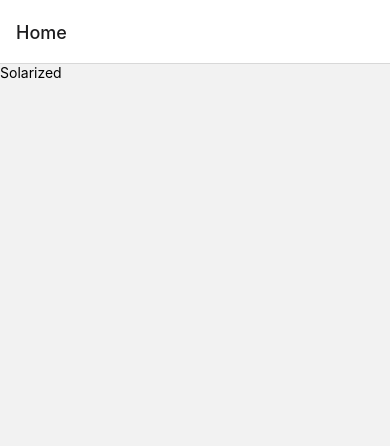
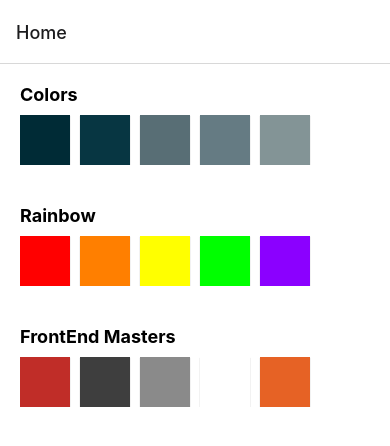
Before and after one commit to lee00286/fe-react-native-v2, a React Native app in the folder AwesomeProject/: screen /Home in a window 390 px wide. Shown: the top 446 px of the page. Built offline with nearby package versions, Linux system fonts and the light colour scheme.

Commit message:
feat: navigation exercise

```diff
--- a/AwesomeProject/App.js
+++ b/AwesomeProject/App.js
@@ -1,8 +1,8 @@
-import React from "react";
-import { NavigationContainer } from "@react-navigation/native";
-import Home from "./screens/Home";
-import ColorPalette from "./screens/ColorPalette";
-import { createStackNavigator } from "@react-navigation/stack";
+import React from 'react';
+import { NavigationContainer } from '@react-navigation/native';
+import Home from './screens/Home';
+import ColorPalette from './screens/ColorPalette';
+import { createStackNavigator } from '@react-navigation/stack';
 
 const Stack = createStackNavigator();
 
@@ -11,7 +11,11 @@
     <NavigationContainer>
       <Stack.Navigator>
         <Stack.Screen name="Home" component={Home} />
-        <Stack.Screen name="ColorPalette" component={ColorPalette} />
+        <Stack.Screen
+          name="ColorPalette"
+          component={ColorPalette}
+          options={({ route }) => ({ title: route.params.paletteName })}
+        />
       </Stack.Navigator>
     </NavigationContainer>
   );
--- a/AwesomeProject/components/ColorBox.js
+++ b/AwesomeProject/components/ColorBox.js
@@ -1,5 +1,5 @@
 import React from 'react';
-import { View, Text, StyleSheet } from 'react-native';
+import { View, StyleSheet, Text } from 'react-native';
 
 const ColorBox = ({ colorName, hexCode }) => {
   const boxColor = {
@@ -7,14 +7,17 @@
   };
 
   const textColor = {
-    color: parseInt(hexCode.replace('#', ''), 16) > 0xffffff / 1.1
-      ? 'black'
-      : 'white',
+    color:
+      parseInt(hexCode.replace('#', ''), 16) > 0xffffff / 1.1
+        ? 'black'
+        : 'white',
   };
 
   return (
     <View style={[styles.box, boxColor]}>
-      <Text style={[styles.text, textColor]}>{colorName}: {hexCode}</Text>
+      <Text style={[styles.text, textColor]}>
+        {colorName}: {hexCode}
+      </Text>
     </View>
   );
 };
@@ -25,6 +28,11 @@
     alignItems: 'center',
     marginBottom: 10,
     padding: 10,
+    shadowColor: '#000',
+    shadowOffset: { width: 0, height: 1 },
+    shadowOpacity: 0.3,
+    shadowRadius: 1,
+    elevation: 2,
   },
   text: {
     fontWeight: 'bold',
--- /dev/null
+++ b/AwesomeProject/components/ColorPreview.js
@@ -0,0 +1,50 @@
+import React from 'react';
+import { FlatList, StyleSheet, Text, View } from 'react-native';
+import { TouchableOpacity } from 'react-native-gesture-handler';
+
+const ColorPreview = ({ onHandlePress, colorPalette }) => {
+  const { paletteName, colors } = colorPalette;
+
+  return (
+    <TouchableOpacity onPress={onHandlePress} style={styles.container}>
+      <Text style={styles.text}>{paletteName}</Text>
+      <FlatList
+        horizontal
+        style={styles.colorList}
+        data={colors?.length > 5 ? colors.slice(0, 5) : colors ?? []}
+        keyExtractor={(item) => item.hexCode}
+        renderItem={({ item }) => (
+          <View style={[{ backgroundColor: item.hexCode }, styles.box]} />
+        )}
+      />
+    </TouchableOpacity>
+  );
+};
+
+const styles = StyleSheet.create({
+  box: {
+    marginRight: 10,
+    width: 50,
+    height: 50,
+    shadowColor: '#000',
+    shadowOffset: { width: 0, height: 1 },
+    shadowOpacity: 0.3,
+    shadowRadius: 1,
+    elevation: 2,
+  },
+  colorList: {
+    flexDirection: 'row',
+  },
+  text: {
+    marginBottom: 10,
+    fontSize: 18,
+    fontWeight: 'bold',
+  },
+  container: {
+    marginBottom: 20,
+    padding: 10,
+    backgroundColor: 'white',
+  },
+});
+
+export default ColorPreview;
--- a/AwesomeProject/screens/ColorPalette.js
+++ b/AwesomeProject/screens/ColorPalette.js
@@ -1,36 +1,17 @@
 import React from 'react';
-import { FlatList, SafeAreaView, StyleSheet, Text } from "react-native";
+import { FlatList, StyleSheet, Text } from 'react-native';
 import ColorBox from '../components/ColorBox';
 
-const COLORS = [
-  { colorName: 'Base03', hexCode: '#002b36' },
-  { colorName: 'Base02', hexCode: '#073642' },
-  { colorName: 'Base01', hexCode: '#586e75' },
-  { colorName: 'Base00', hexCode: '#657b83' },
-  { colorName: 'Base0', hexCode: '#839496' },
-  { colorName: 'Base1', hexCode: '#93a1a1' },
-  { colorName: 'Base2', hexCode: '#eee8d5' },
-  { colorName: 'Base3', hexCode: '#fdf6e3' },
-  { colorName: 'Yellow', hexCode: '#b58900' },
-  { colorName: 'Orange', hexCode: '#cb4b16' },
-  { colorName: 'Red', hexCode: '#dc322f' },
-  { colorName: 'Magenta', hexCode: '#d33682' },
-  { colorName: 'Violet', hexCode: '#6c71c4' },
-  { colorName: 'Blue', hexCode: '#268bd2' },
-  { colorName: 'Cyan', hexCode: '#2aa198' },
-  { colorName: 'Green', hexCode: '#859900' },
-];
-
-const ColorPalette = () => {
+const ColorPalette = ({ route }) => {
+  const { paletteName, colors } = route.params;
   return (
     <FlatList
       style={styles.container}
-      data={COLORS}
+      data={colors}
       keyExtractor={(item) => item.hexCode}
       renderItem={({ item }) => (
         <ColorBox colorName={item.colorName} hexCode={item.hexCode} />
       )}
-      ListHeaderComponent={<Text style={styles.titleText}>Solarized</Text>}
     />
   );
 };
@@ -42,8 +23,7 @@
     fontWeight: 'bold',
   },
   container: {
-    paddingTop: 40,
-    paddingHorizontal: 10,
+    padding: 10,
     backgroundColor: 'white',
   },
 });
--- a/AwesomeProject/screens/Home.js
+++ b/AwesomeProject/screens/Home.js
@@ -1,18 +1,71 @@
 import React from 'react';
-import { View, Text, TouchableOpacity } from 'react-native';
+import { FlatList, StyleSheet } from 'react-native';
+import ColorPreview from '../components/ColorPreview';
+
+const COLORS = [
+  { colorName: 'Base03', hexCode: '#002b36' },
+  { colorName: 'Base02', hexCode: '#073642' },
+  { colorName: 'Base01', hexCode: '#586e75' },
+  { colorName: 'Base00', hexCode: '#657b83' },
+  { colorName: 'Base0', hexCode: '#839496' },
+  { colorName: 'Base1', hexCode: '#93a1a1' },
+  { colorName: 'Base2', hexCode: '#eee8d5' },
+  { colorName: 'Base3', hexCode: '#fdf6e3' },
+  { colorName: 'Yellow', hexCode: '#b58900' },
+  { colorName: 'Orange', hexCode: '#cb4b16' },
+  { colorName: 'Red', hexCode: '#dc322f' },
+  { colorName: 'Magenta', hexCode: '#d33682' },
+  { colorName: 'Violet', hexCode: '#6c71c4' },
+  { colorName: 'Blue', hexCode: '#268bd2' },
+  { colorName: 'Cyan', hexCode: '#2aa198' },
+  { colorName: 'Green', hexCode: '#859900' },
+];
+
+const RAINBOW = [
+  { colorName: 'Red', hexCode: '#FF0000' },
+  { colorName: 'Orange', hexCode: '#FF7F00' },
+  { colorName: 'Yellow', hexCode: '#FFFF00' },
+  { colorName: 'Green', hexCode: '#00FF00' },
+  { colorName: 'Violet', hexCode: '#8B00FF' },
+];
+
+const FRONTEND_MASTERS = [
+  { colorName: 'Red', hexCode: '#c02d28' },
+  { colorName: 'Black', hexCode: '#3e3e3e' },
+  { colorName: 'Grey', hexCode: '#8a8a8a' },
+  { colorName: 'White', hexCode: '#ffffff' },
+  { colorName: 'Orange', hexCode: '#e66225' },
+];
+
+const COLOR_PALETTES = [
+  { paletteName: 'Colors', colors: COLORS },
+  { paletteName: 'Rainbow', colors: RAINBOW },
+  { paletteName: 'FrontEnd Masters', colors: FRONTEND_MASTERS },
+];
 
 const Home = ({ navigation }) => {
   return (
-    <View>
-      <TouchableOpacity
-        onPress={() => {
-          navigation.navigate('ColorPalette')
-        }}
-      >
-        <Text>Solarized</Text>
-      </TouchableOpacity>
-    </View>
+    <FlatList
+      style={styles.container}
+      data={COLOR_PALETTES}
+      keyExtractor={(item) => item.paletteName}
+      renderItem={({ item }) => (
+        <ColorPreview
+          onHandlePress={() => {
+            navigation.navigate('ColorPalette', item);
+          }}
+          colorPalette={item}
+        />
+      )}
+    />
   );
 };
 
+const styles = StyleSheet.create({
+  container: {
+    padding: 10,
+    backgroundColor: 'white',
+  },
+});
+
 export default Home;
```
